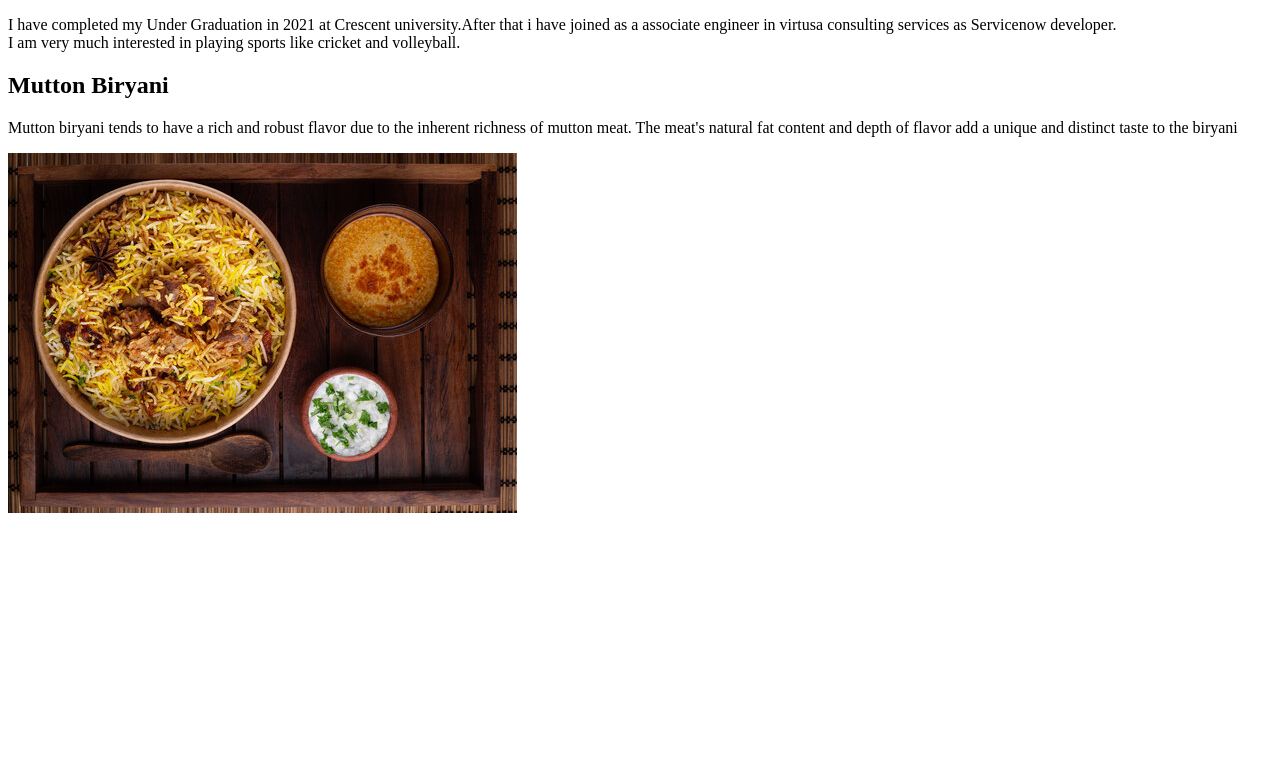
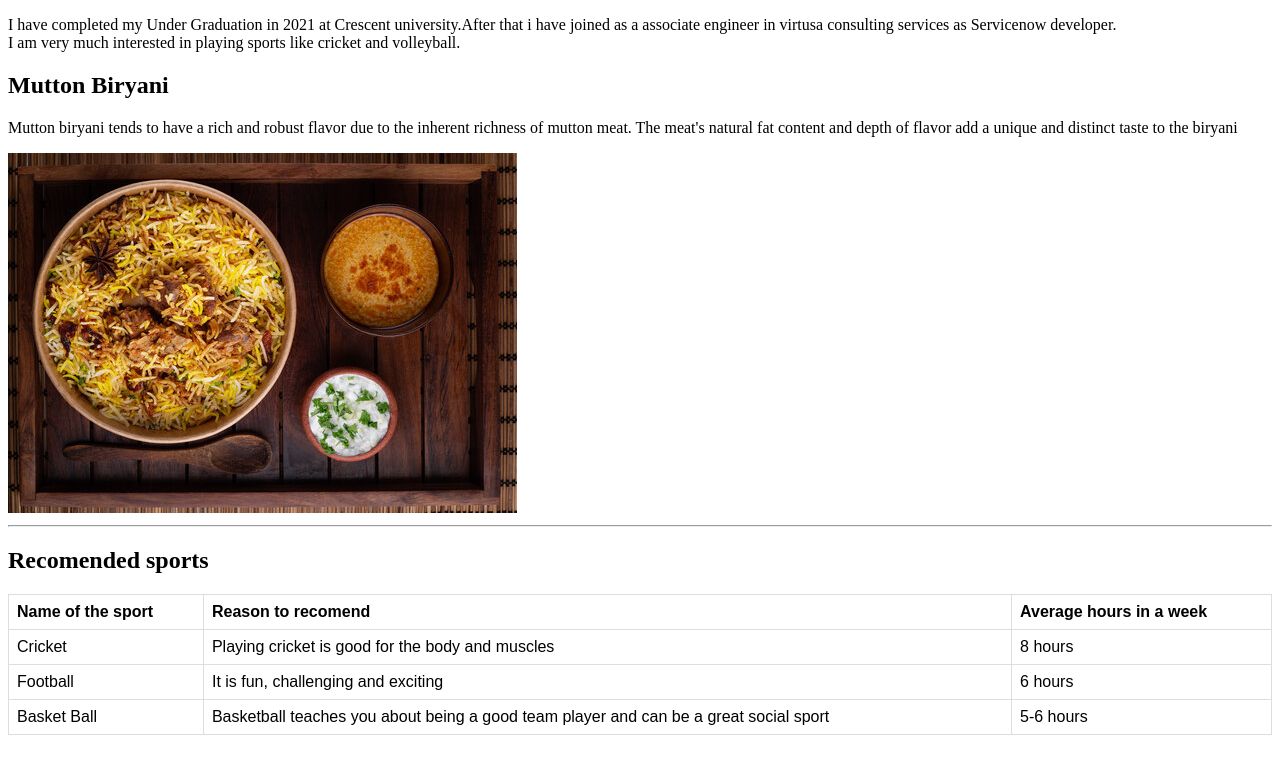
Before and after one commit to 44-563-WebApps-F23/44563-webapps-f23-assignment3-HariChaithanya, a plain HTML site: page mystats.html in a window 1280 px wide. Drawn offline with Linux system fonts and the light colour scheme.

Commit message:
Update mystats.html

```diff
--- a/mystats.html
+++ b/mystats.html
@@ -3,6 +3,19 @@
 <head>
 
     <title>My Stats</title>
+    <style>
+        table {
+  font-family: arial, sans-serif;
+  border-collapse: collapse;
+  width: 100%;
+}
+
+td, th {
+  border: 1px solid #dddddd;
+  text-align: left;
+  padding: 8px;
+}
+    </style>
 </head>
 <body>
     <p>I have completed my Under Graduation in 2021 at Crescent university.After that i have joined as a associate engineer in virtusa consulting services as Servicenow developer.<br>
@@ -12,5 +25,31 @@
     <p>Mutton biryani tends to have a rich and robust flavor due to the inherent richness of mutton meat. The meat's natural fat content and depth of flavor add a unique and distinct taste to the biryani</p>
     <img src="Mutton Biryani.jpg" alt="Mutton Biryani">
 
+    <hr>
+    <h2>Recomended sports</h2>
+    <table>
+        <tr>
+            <th>Name of the sport</th>
+            <th>Reason to recomend</th>
+            <th>Average hours in a week</th>
+        </tr>
+        <tr>
+            <td>Cricket</td>
+            <td>Playing cricket is good for the body and muscles</td>
+            <td>8 hours</td>
+        </tr>
+        <tr>
+            <td>Football</td>
+            <td>It is fun, challenging and exciting</td>
+            <td>6 hours</td>
+        </tr>
+        <tr>
+            <td>Basket Ball</td>
+            <td>Basketball teaches you about being a good team player and can be a great social sport</td>
+            <td>5-6 hours</td>
+        </tr>
+    </table>
+
+
 </body>
 </html>
```
